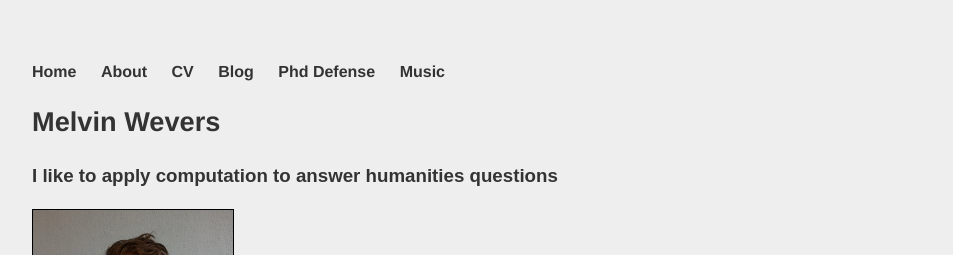
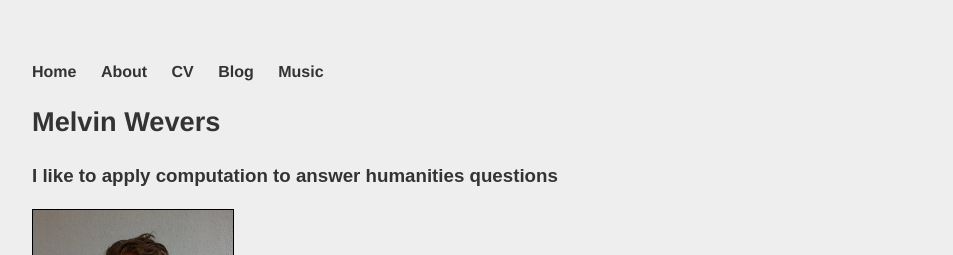
Before and after one commit to melvinwevers/backup-melvinwevers.github.io, a Jekyll site: the page built from index.html, in a window 1280 px wide. Shown: the top 255 px of the page, without its empty margins (160-1113 px from the left). Built offline with Jekyll 4.4.1, drawn with Linux system fonts in a browser that asks for light colours.

Commit message:
Update default.html

```diff
--- a/_layouts/default.html
+++ b/_layouts/default.html
@@ -12,7 +12,7 @@
 		        	<li><a href="/about">About</a></li>
 	        		<li><a href="http://melvinwevers.github.io//docs/MelvinWevers-cv.pdf">CV</a></li>
 	        		<li><a href="/blog">Blog</a></li>
-				<li><a href="/defense">Phd Defense</a></li>
+
 				<li><a href="/music">Music</a></li>
 	    		</ul>
 			</nav>
```
